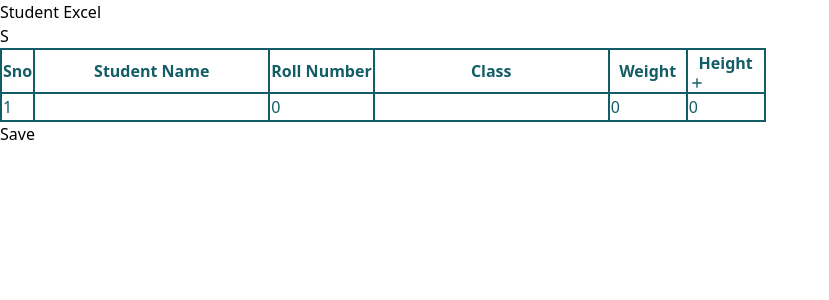
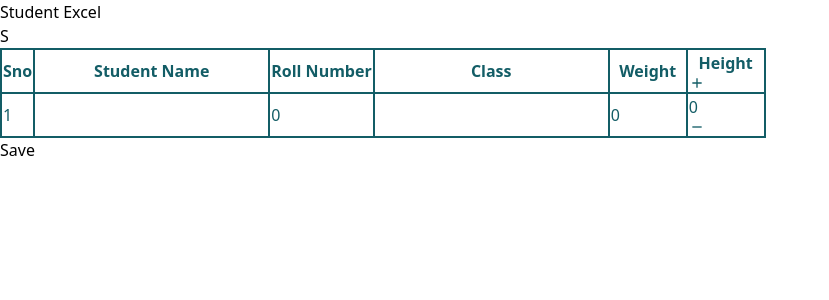
Before and after one commit to SanjeevUdayakumar/student-excel, a React (Vite) app in the folder client/: page / in a window 1280 px wide. Both pictures are taken after a click on the element 392 px from the left and 83 px from the top of the page. Shown: the top 300 px of the page, without its empty margins (0-829 px from the left). Built offline with nearby package versions, Linux system fonts and the light colour scheme.

Commit message:
feat: delete row

```diff
--- a/client/src/App.jsx
+++ b/client/src/App.jsx
@@ -20,6 +20,10 @@ function App() {
   const [loading, setLoading] = useState(true);
   const handleAddRows = () => {
     setRows([...rows, addRow]);
+  };
+  const handleDeleteRow = (id) => {
+    const updatedRows = rows.filter((row,index) => index != id )
+    setRows(updatedRows);
   };
   useEffect(() => {
     const fetchApi = async () => {
@@ -51,13 +55,13 @@ function App() {
             <g
               fill="none"
               stroke="currentColor"
-              stroke-linecap="round"
-              stroke-width="2"
+              strokeLinecap="round"
+              strokeWidth="2"
             >
               <path
-                stroke-dasharray="60"
-                stroke-dashoffset="60"
-                stroke-opacity=".3"
+                strokeDasharray="60"
+                strokeDashoffset="60"
+                strokeOpacity=".3"
                 d="M12 3C16.9706 3 21 7.02944 21 12C21 16.9706 16.9706 21 12 21C7.02944 21 3 16.9706 3 12C3 7.02944 7.02944 3 12 3Z"
               >
                 <animate
@@ -68,8 +72,8 @@ function App() {
                 ></animate>
               </path>
               <path
-                stroke-dasharray="15"
-                stroke-dashoffset="15"
+                strokeDasharray="15"
+                strokeDashoffset="15"
                 d="M12 3C16.9706 3 21 7.02944 21 12"
               >
                 <animate
@@ -91,7 +95,7 @@ function App() {
           <p className="text-4xl font-semibold">Loading...</p>
         </div>
       ) : (
-        <Table handleAddRows={handleAddRows} rows={rows} setRows={setRows} />
+        <Table handleAddRows={handleAddRows} handleDeleteRow={handleDeleteRow} rows={rows} setRows={setRows} />
       )}
 
     </>
--- a/client/src/components/Table.jsx
+++ b/client/src/components/Table.jsx
@@ -1,7 +1,7 @@
 import TableRow from "./TableRow";
 import { isNumeric } from "../helpers/checkIsNum";
 import { Link, useNavigate } from "react-router-dom";
-const Table = ({ handleAddRows, rows, setRows }) => {
+const Table = ({ handleAddRows, rows, setRows,handleDeleteRow }) => {
   const handleInputChange = (id, propName, value) => {
     if (isNumeric(value)) {
       value = parseInt(value);
@@ -68,6 +68,7 @@ const Table = ({ handleAddRows, rows, setRows }) => {
               key={index}
               id={index}
               handleInputChange={handleInputChange}
+              handleDeleteRow={handleDeleteRow}
               studentName={val.studentName}
               rollNo={val.rollNo}
               stuClass={val.class}
--- a/client/src/components/TableRow.jsx
+++ b/client/src/components/TableRow.jsx
@@ -1,7 +1,14 @@
-import { heightCheck, rollNumberCheck, stuClassCheck, userNameCheck, weightCheck } from "../validate/validate";
+import {
+  heightCheck,
+  rollNumberCheck,
+  stuClassCheck,
+  userNameCheck,
+  weightCheck,
+} from "../validate/validate";
 
 const TableRow = ({
   handleInputChange,
+  handleDeleteRow,
   id,
   studentName,
   rollNo,
@@ -19,7 +26,9 @@ const TableRow = ({
           title="User Name must contain 3 - 20 characters"
           onChange={(e) => handleInputChange(id, "studentName", e.target.value)}
           value={studentName}
-          className={`outline-none w-[175px] p-2 border-2 ${userNameCheck(studentName) ? 'border-red-400':''}`}
+          className={`outline-none w-[175px] p-2 border-2 ${
+            userNameCheck(studentName) ? "border-red-400" : ""
+          }`}
         />
       </td>
       <td className="table-title">
@@ -31,7 +40,9 @@ const TableRow = ({
           name="rollNo"
           onChange={(e) => handleInputChange(id, "rollNo", e.target.value)}
           value={rollNo}
-          className={`outline-none w-[145px] p-2 border-2  ${rollNumberCheck(rollNo) ? 'border-red-400':''}`}
+          className={`outline-none w-[145px] p-2 border-2  ${
+            rollNumberCheck(rollNo) ? "border-red-400" : ""
+          }`}
         />
       </td>
       <td className="table-title">
@@ -43,7 +54,9 @@ const TableRow = ({
           title="class must of character 1 - 3"
           onChange={(e) => handleInputChange(id, "class", e.target.value)}
           value={stuClass}
-          className={`outline-none w-[65px] p-2 border-2  ${stuClassCheck(stuClass) ? 'border-red-400':''}`}
+          className={`outline-none w-[65px] p-2 border-2  ${
+            stuClassCheck(stuClass) ? "border-red-400" : ""
+          }`}
         />
       </td>
       <td className="table-title">
@@ -55,10 +68,12 @@ const TableRow = ({
           title="weight must be within 30 - 100"
           onChange={(e) => handleInputChange(id, "weight", e.target.value)}
           value={weight}
-          className={`outline-none w-[69px] p-2 border-2  ${weightCheck(weight) ? 'border-red-400':''}`}
+          className={`outline-none w-[69px] p-2 border-2  ${
+            weightCheck(weight) ? "border-red-400" : ""
+          }`}
         />
       </td>
-      <td className="table-title">
+      <td className="table-title relative">
         <input
           type="number"
           min={100}
@@ -67,8 +82,26 @@ const TableRow = ({
           title="height must be within 100 - 230"
           onChange={(e) => handleInputChange(id, "height", e.target.value)}
           value={height}
-          className={`outline-none w-[65px] p-2 border-2  ${heightCheck(height) ? 'border-red-400':''}`}
+          className={`outline-none w-[65px] p-2 border-2  ${
+            heightCheck(height) ? "border-red-400" : ""
+          }`}
         />
+        {/* delete row icon */}
+        <div
+          onClick={() => handleDeleteRow(id)}
+          title="Delete row"
+          className="w-5 h-5 flex items-center font-bold text-white bg-black bg-opacity-40 justify-center rounded-full absolute top-4 right-0 left-[62px] cursor-pointer"
+        >
+          <svg
+            xmlns="http://www.w3.org/2000/svg"
+            width="1em"
+            height="1em"
+            viewBox="0 0 24 24"
+          >
+            <path fill="currentColor" d="M19 12.998H5v-2h14z"></path>
+          </svg>
+        </div>
+        {/* delete row icon end */}
       </td>
     </tr>
   );
```
